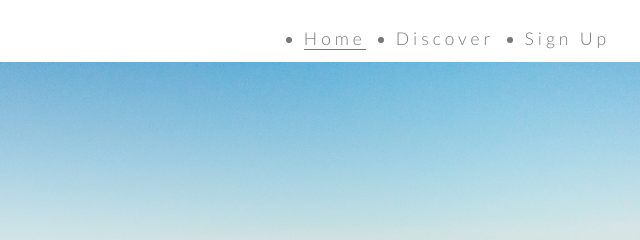
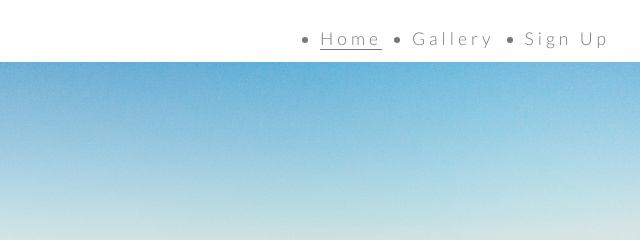
Before and after one commit to Laidybird/Discover-Romania-, a plain HTML site: page index.html in a window 1280 px wide. Shown: the top 240 px of the page, 640-1280 px from the left. Drawn offline with nearby package versions, Linux system fonts and the light colour scheme; a web font is replaced by a local one.

Commit message:
Rename the Discover section with Gallery

```diff
--- a/index.html
+++ b/index.html
@@ -21,7 +21,7 @@
                         <a href="signUp.html">Sign Up</a>
                     </li>
                     <li>
-                        <a href="#">Discover</a>
+                        <a href="#">Gallery</a>
                     </li>
                     <li>
                         <a class="active" href="index.html">Home</a>
```
